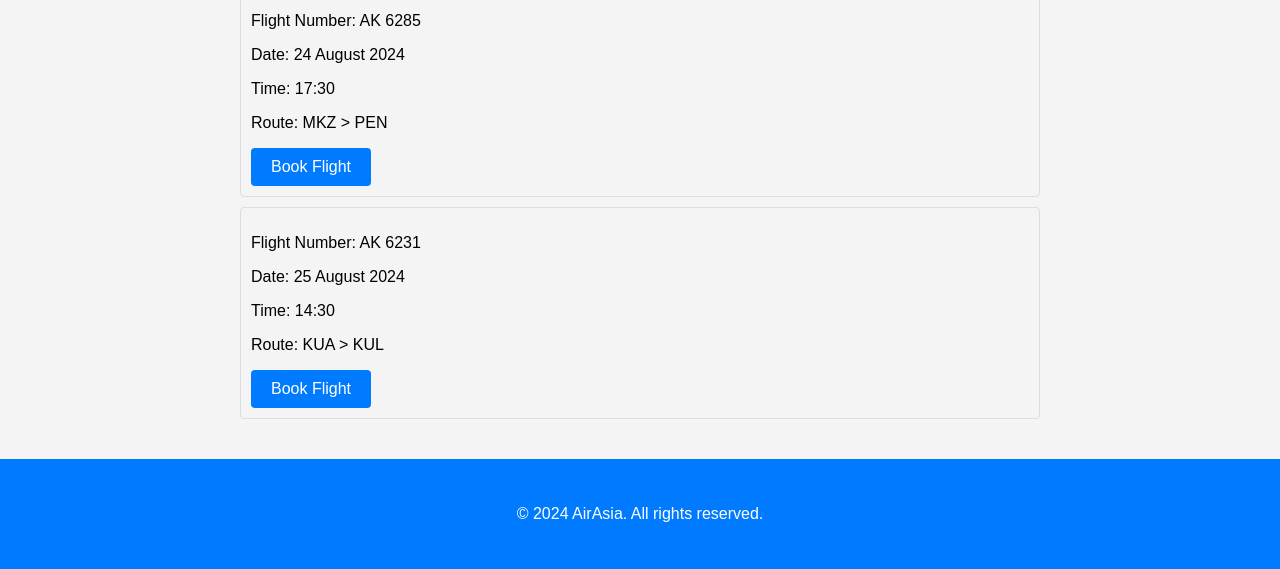
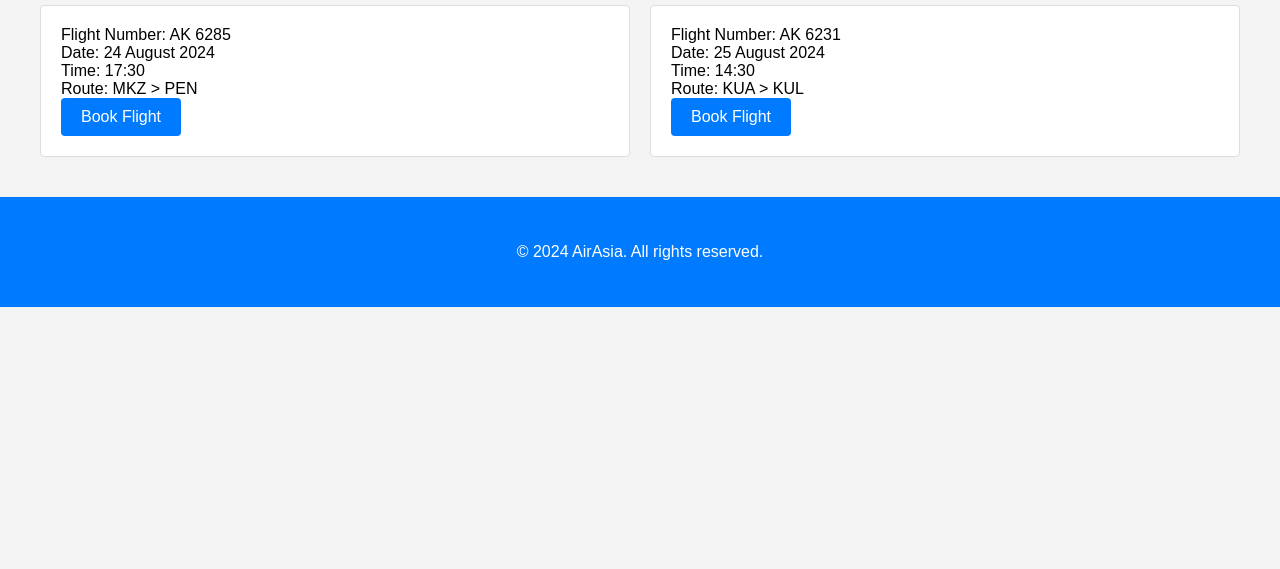
Before and after one commit to iCrazyZae/airasia-rblx, a plain HTML site: page index.html in a window 1280 px wide. Shown: the part 261-830 px from the top of the page. After the commit the page ends 800 px from the top, so only its background shows below. Drawn offline with Linux system fonts and the light colour scheme.

Commit message:
Update styles.css

```diff
--- a/styles.css
+++ b/styles.css
@@ -29,20 +29,33 @@ nav ul li a {
 }
 
 .container {
-    max-width: 800px;
+    max-width: 1200px;
     margin: auto;
     padding: 20px;
 }
 
+#flights {
+    padding: 20px 0;
+}
+
 .flight-list {
-    margin: 20px 0;
+    display: flex;
+    flex-wrap: wrap;
+    gap: 20px;
 }
 
 .flight-item {
-    padding: 10px;
+    background-color: #fff;
+    padding: 20px;
     border: 1px solid #ddd;
     border-radius: 4px;
-    margin-bottom: 10px;
+    flex: 1 1 calc(50% - 20px); /* Adjust to fit two items per row */
+    box-sizing: border-box;
+}
+
+.flight-item p {
+    margin: 0;
+    padding: 0;
 }
 
 .flight-item .button {
```
